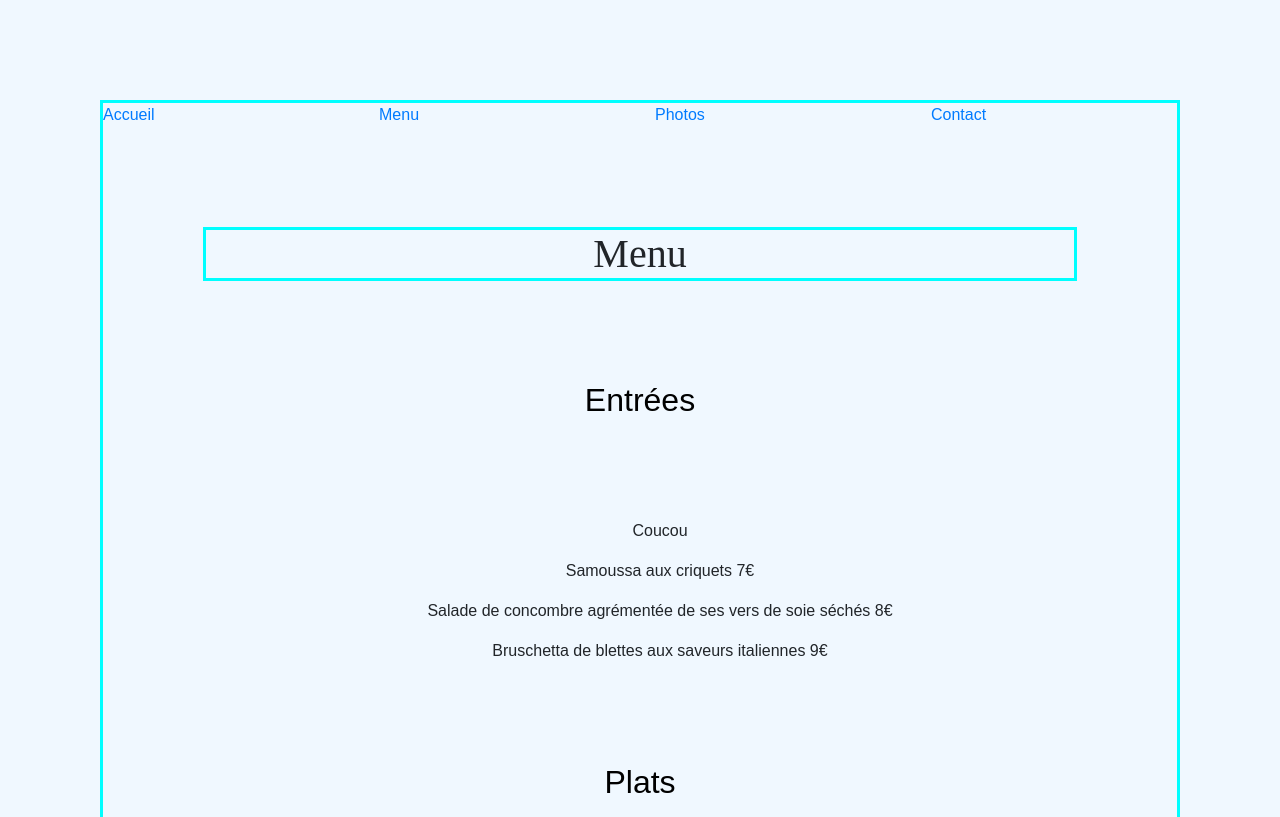
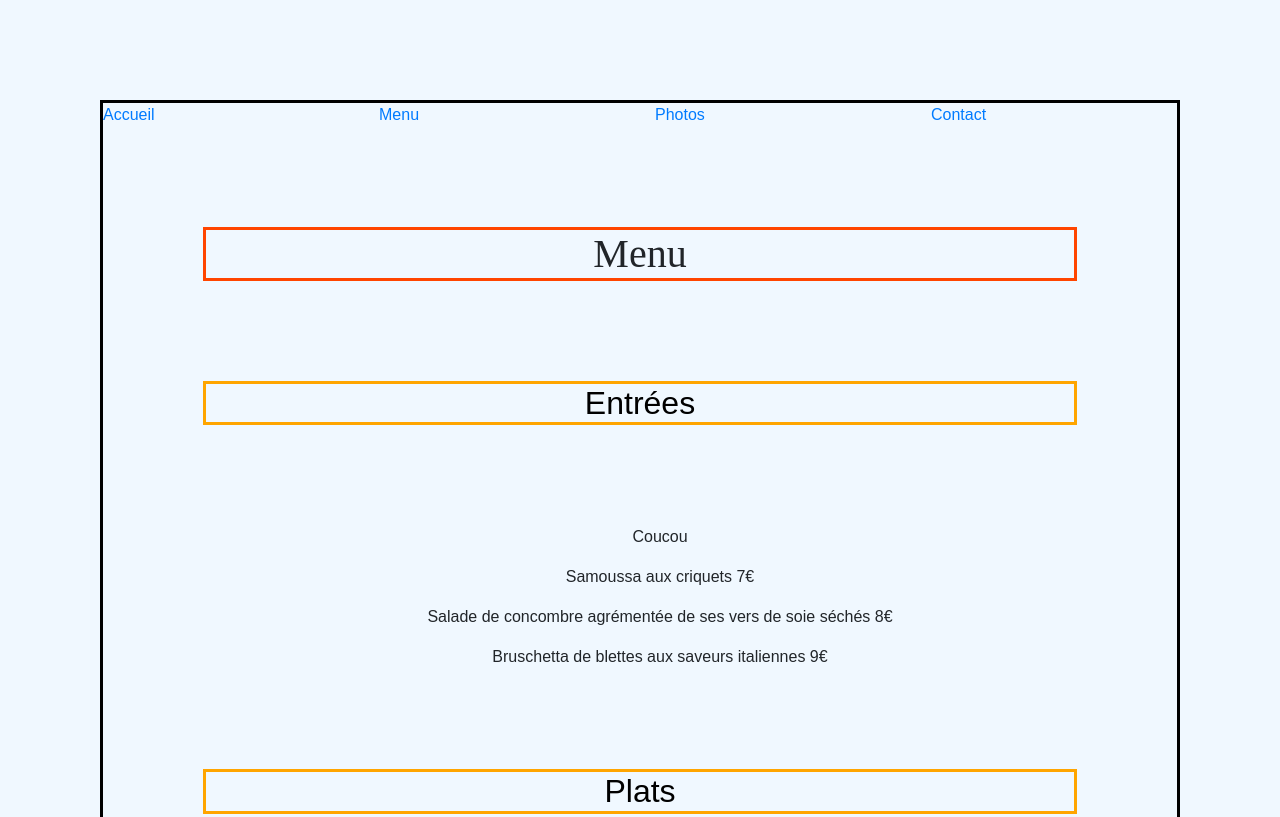
Before and after one commit to julieneri/insectivore, a website: page static/menu.html in a window 1280 px wide. Shown: the top 817 px of the page. Drawn offline with nearby package versions, Linux system fonts and the light colour scheme.

Commit message:
Couleurr

```diff
--- a/static/design.css
+++ b/static/design.css
@@ -4,7 +4,7 @@ body{
     font-family:'raleway', sans-serif;
     margin: auto;
     border-style: solid;
-    border-color: aqua;
+    border-color:black;
     margin-top: 100px;
     margin-right: 100px;
     margin-left: 100px;
@@ -16,7 +16,7 @@ h1{
    font-size: 400;
    text-align:center;
    border-style: solid;
-   border-color: aqua;
+   border-color: orangered;
    margin-top: 100px;
    margin-right: 100px;
    margin-left: 100px;
@@ -26,6 +26,8 @@ h1{
 h2{
     color: black;
     font-size: 150;
+    border-style: solid;
+    border-color: orange;
     margin-top: 100px;
     margin-right: 100px;
     margin-left: 100px;
@@ -38,6 +40,8 @@ h2{
     color:black;
     font-family: sans-serif;
     background-color: brown;
+    border-style: solid;
+    border-color: orange;
     margin-top: 100px;
     margin-right: 100px;
     margin-left: 100px;
```
